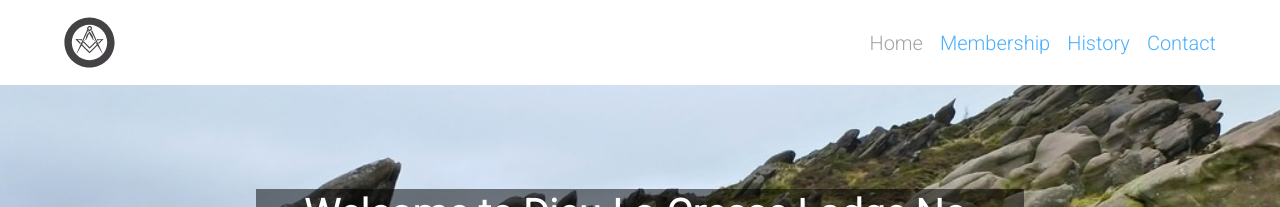
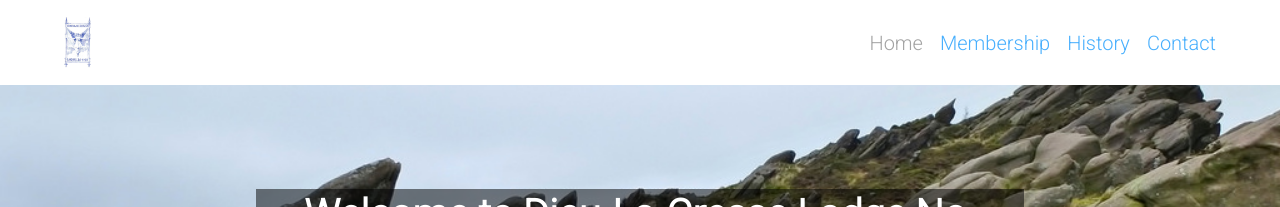
Before and after one commit to ajmaxwello/dieu-la-cresse, a Jekyll site: the page built from index.md, in a window 1280 px wide. Shown: the top 207 px of the page. Built offline with Jekyll 4.4.1, drawn with Linux system fonts in a browser that asks for light colours.

Commit message:
Update _config.yml

```diff
--- a/_config.yml
+++ b/_config.yml
@@ -86,7 +86,7 @@ collections:
 # 7. Site settings
 encoding: utf-8 # Make sure the encoding is right
 title: "Dieu-La-Cresse Lodge No. 4169" # Site name or title, also used in jekyll-seo-tag
-logo: "/assets/img/logo.svg" # Site logo, also used in jekyll-seo-tag
+logo: "/assets/img/Dieu-La-Cresse.png" # Site logo, also used in jekyll-seo-tag
 
 # Site description and default description, also used in jekyll-seo-tag
 description: A Masonic Lodge located in the Market Town of Leek, in the Staffordshire Moorlands. We belong to the Masonic Province of Staffordshire.
```
